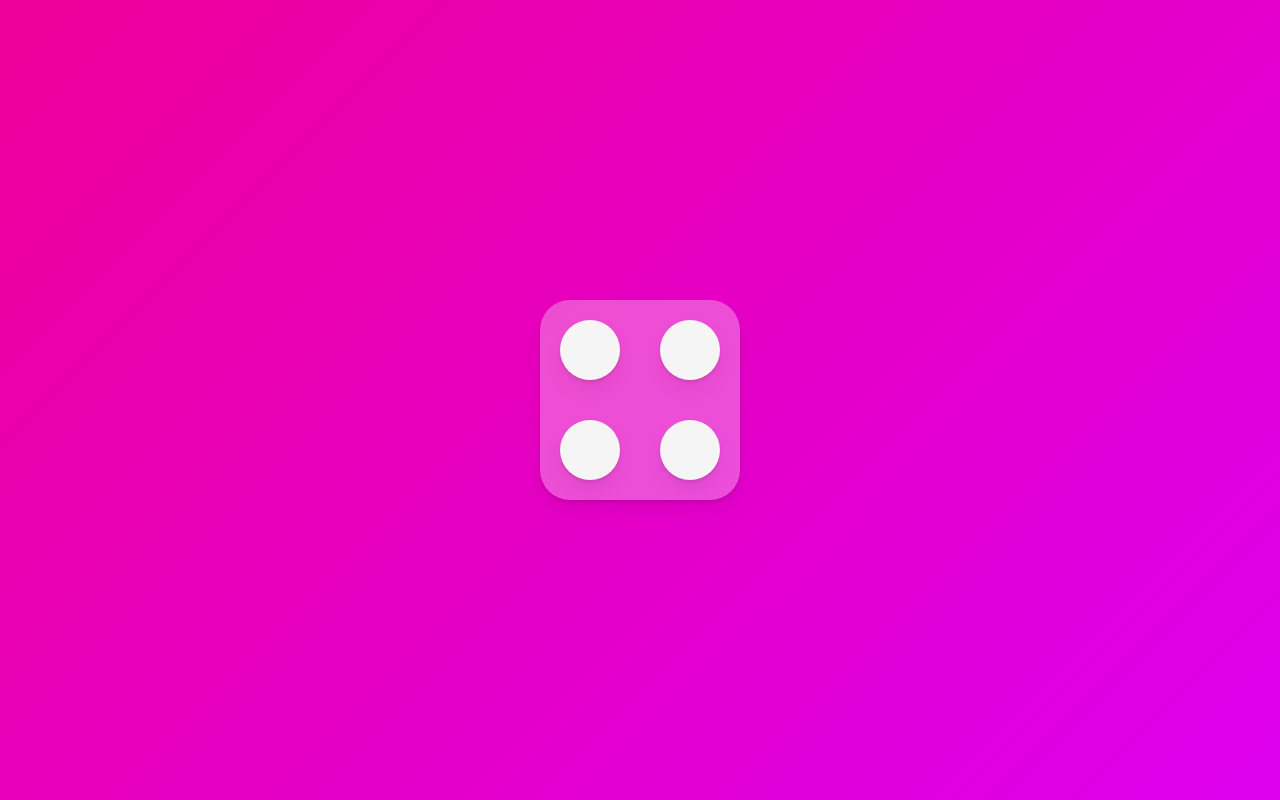
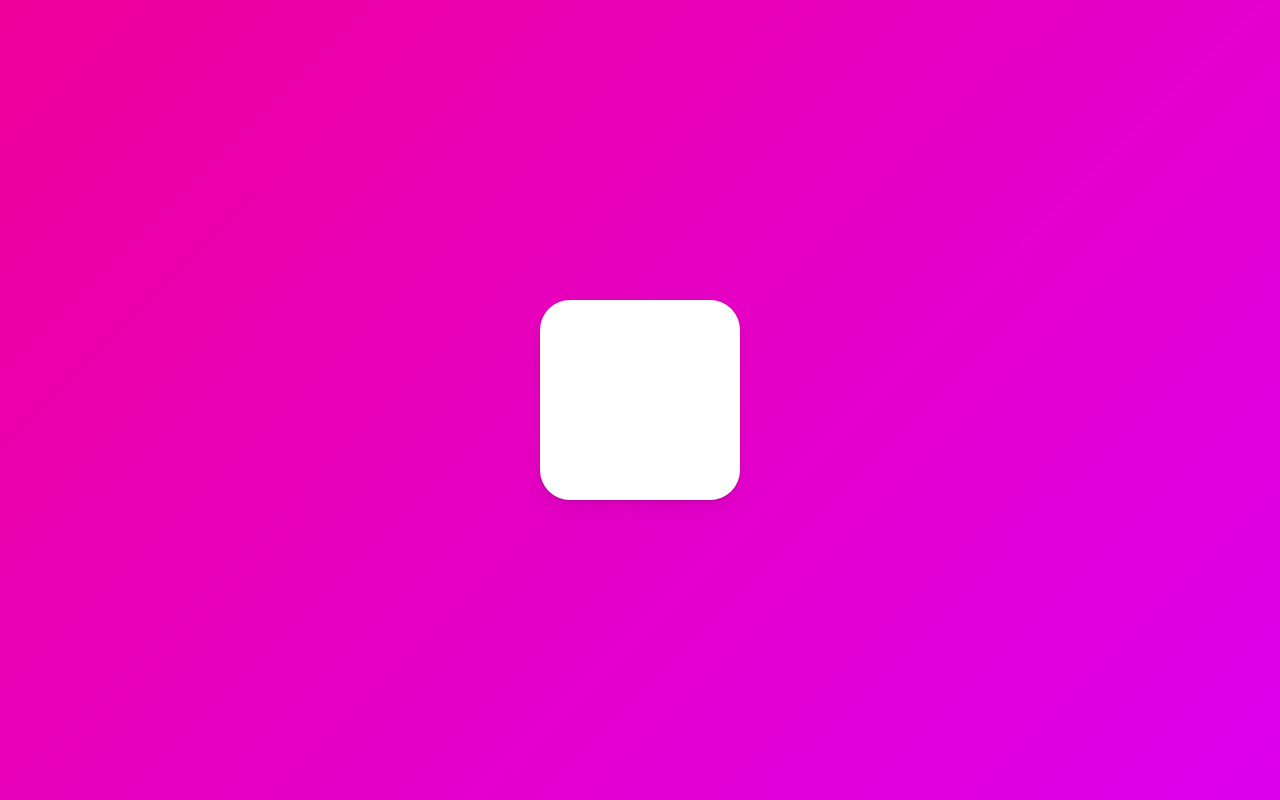
Before and after one commit to ezdar2743/animation-ts, a React (Create React App) app in the folder ts-animation/: page / in a window 1280 px wide. Built offline with nearby package versions, Linux system fonts and the light colour scheme.

Commit message:
whileHover,whileTap

```diff
--- a/ts-animation/src/App.tsx
+++ b/ts-animation/src/App.tsx
@@ -1,6 +1,6 @@
 import styled from "styled-components";
 import { createGlobalStyle } from 'styled-components';
-import { motion } from "framer-motion"
+import { motion, Variants } from "framer-motion"
 
 const Globalstyle = createGlobalStyle`
     @import url('https://fonts.googleapis.com/css2?family=Source+Sans+Pro:wght@300;400&display=swap');
@@ -75,63 +75,38 @@ const Wrapper = styled.div`
 const Box = styled(motion.div)`
   width: 200px;
   height: 200px;
-  background-color: rgba(255, 255, 255, 0.3);
+  background-color: rgba(255, 255, 255, 1);
   border-radius: 30px;
   box-shadow: 0 2px 3px rgba(0, 0, 0, 0.1), 0 10px 20px rgba(0, 0, 0, 0.06);
   display: grid;
   grid-template-columns: repeat(2,1fr);
 `;
-const Circle = styled(motion.div)`
-  background-color: whitesmoke;
-  border-radius: 30px;
-  height: 60px;
-  width: 60px;
-  box-shadow: 0 2px 3px rgba(0, 0, 0, 0.1), 0 10px 20px rgba(0, 0, 0, 0.06);
-  place-self: center;
-`;
-//box animation
-const boxVariants = {
-  start:{
-    opacity:0,
-    scale:0.5,
+
+const boxVariants:Variants = {
+  hover :{
+    rotateZ:90,
+    scale:1.2,
   },
-  end:{
-    opacity:1,
-    scale: 1,
-    transition:{
-      duration:1,
-      type:"spring",
-      bounce:0.5,
-      delayChildren: 0.5,
-      staggerChildren:0.2,
-    }
+  tap:{
+    scale:0.7,
+    borderRadius:"50%"
+
   }
 }
-const circleVariants={
-  start:{
-    opacity:0,
-    y:10,
-  },
-  end:{
-    opacity:1,
-    y:0,
-  }
 
-
-}
 
 const App = () => {
   return (
     <>
       <Globalstyle/>
       <Wrapper>
-          <Box variants={boxVariants} initial="start" animate="end">
-              <Circle variants={circleVariants}/>
-              <Circle variants={circleVariants}/>
-              <Circle variants={circleVariants}/>
-              <Circle variants={circleVariants}/>
+          <Box
+          variants={boxVariants}
+          whileHover="hover"
+          whileTap="tap"
+          />
 
-          </Box>
+
 
       </Wrapper>
     </>
```
